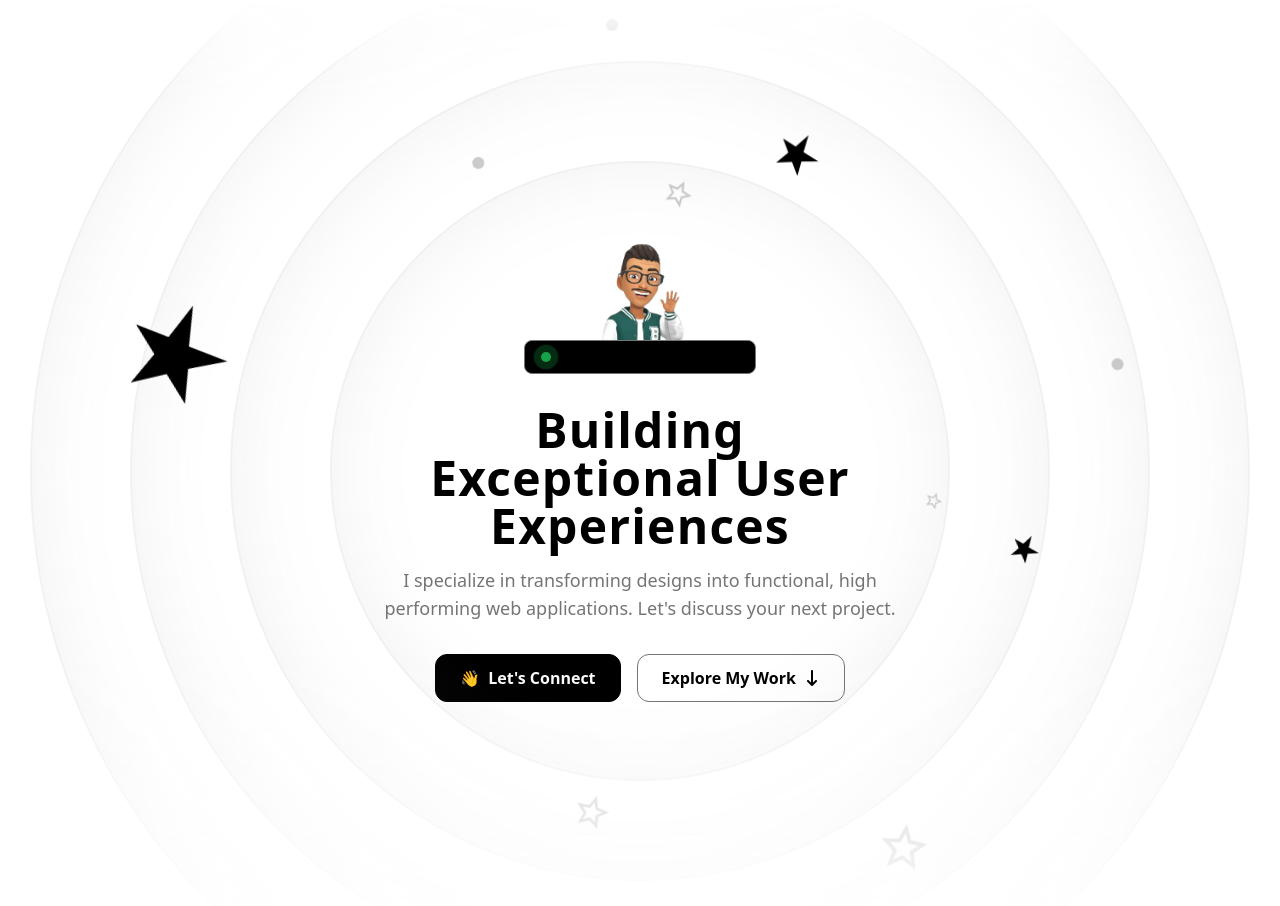
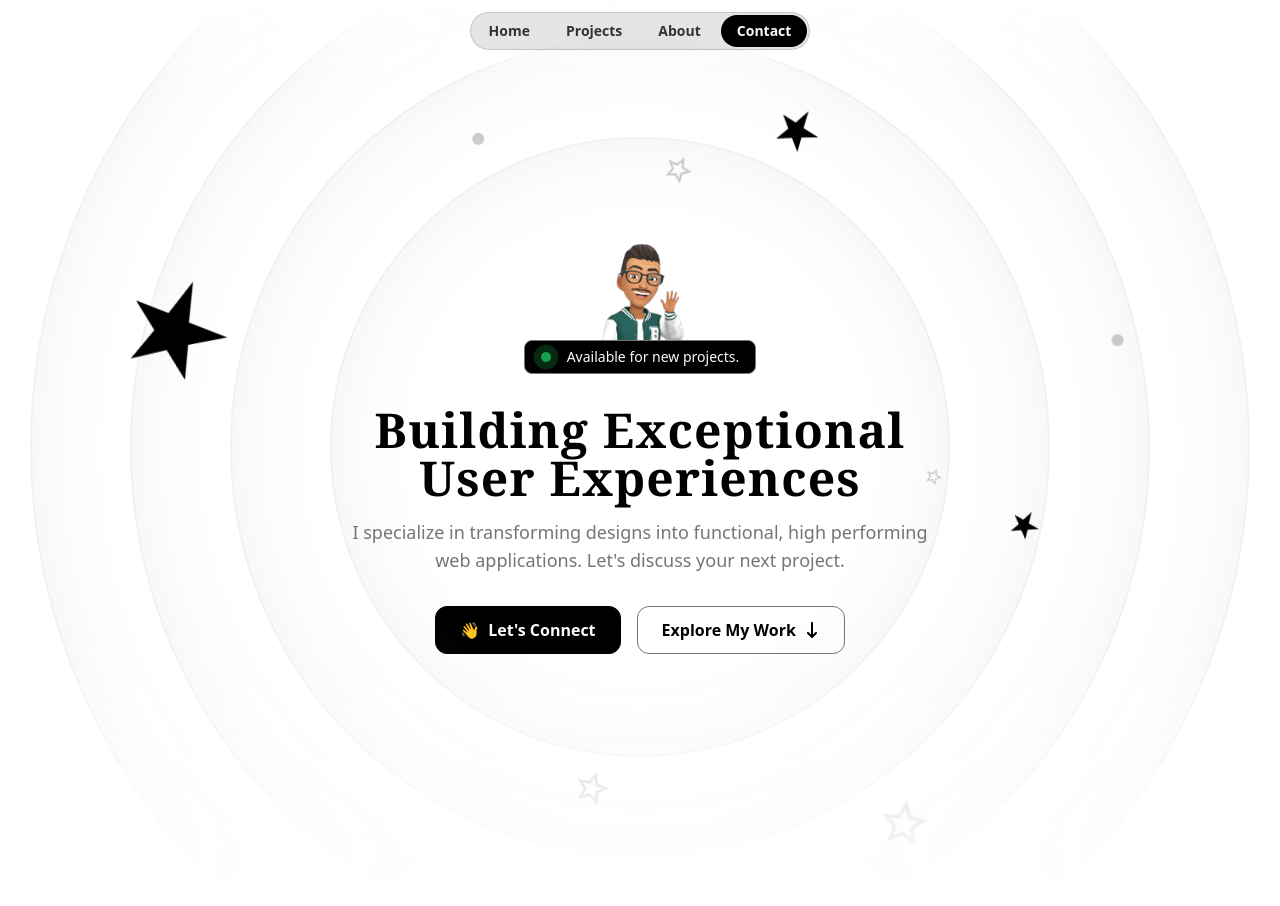
Before and after one commit to AnupamPoudel1/anupampoudel, a Next.js app: page / in a window 1280 px wide. Shown: the top 906 px of the page. Built offline with nearby package versions, Linux system fonts and the light colour scheme; a web font is replaced by a local one.

Commit message:
Feature: added main header section

```diff
--- a/src/app/(home)/layout.tsx
+++ b/src/app/(home)/layout.tsx
@@ -2,6 +2,7 @@ import type { Metadata } from "next";
 import { Calistoga, Inter } from "next/font/google";
 import "../globals.css";
 import { twMerge } from "tailwind-merge";
+import Header from "@/components/Header";
 
 const calistoga = Calistoga({ subsets: ['latin'], variable: '--font-serif', weight: "400" });
 const inter = Inter({ subsets: ['latin'], variable: '--font-sans' });
@@ -21,6 +22,7 @@ export default function RootLayout({
       <body
         className={twMerge(inter.variable, calistoga.variable, 'antialiased font-sans')}
       >
+        <Header />
         {children}
       </body>
     </html>
--- /dev/null
+++ b/src/components/Header.tsx
@@ -0,0 +1,32 @@
+export default function Header() {
+    return (
+        <div className="flex-center fixed top-3 w-full z-10">
+            <nav className="flex gap-1 p-0.5 border border-secondary/15 rounded-full bg-secondary/10 backdrop-blur">
+                <a
+                    href="#"
+                    className="nav-item"
+                >
+                    Home
+                </a>
+                <a
+                    href="#projects"
+                    className="nav-item"
+                >
+                    Projects
+                </a>
+                <a
+                    href="#about"
+                    className="nav-item"
+                >
+                    About
+                </a>
+                <a
+                    href="#contact"
+                    className="nav-item bg-secondary text-primary hover:bg-text hover:text-primary"
+                >
+                    Contact
+                </a>
+            </nav>
+        </div>
+    )
+}
--- a/src/sections/Hero.tsx
+++ b/src/sections/Hero.tsx
@@ -82,14 +82,14 @@ export default function Hero() {
 
                             </div>
                         </div>
-                        <div className='text-sm font-medium'>
+                        <div className='text-sm font-medium text-primary'>
                             Available for new projects.
                         </div>
                     </div>
                 </div>
 
-                <div className="max-w-lg m-auto">
-                    <h1 className='font-text-secondary text-3xl md:text-5xl text-center mt-8 tracking-wide text-secondary font-bold'>Building Exceptional User Experiences</h1>
+                <div className="max-w-xl m-auto">
+                    <h1 className='font-serif text-3xl md:text-5xl text-center mt-8 tracking-wide text-secondary font-extrabold'>Building Exceptional User Experiences</h1>
                     <p className='mt-4 text-center text-text md:text-lg'>
                         I specialize in transforming designs into functional, high performing web applications. Let's discuss your next project.
                     </p>
```
